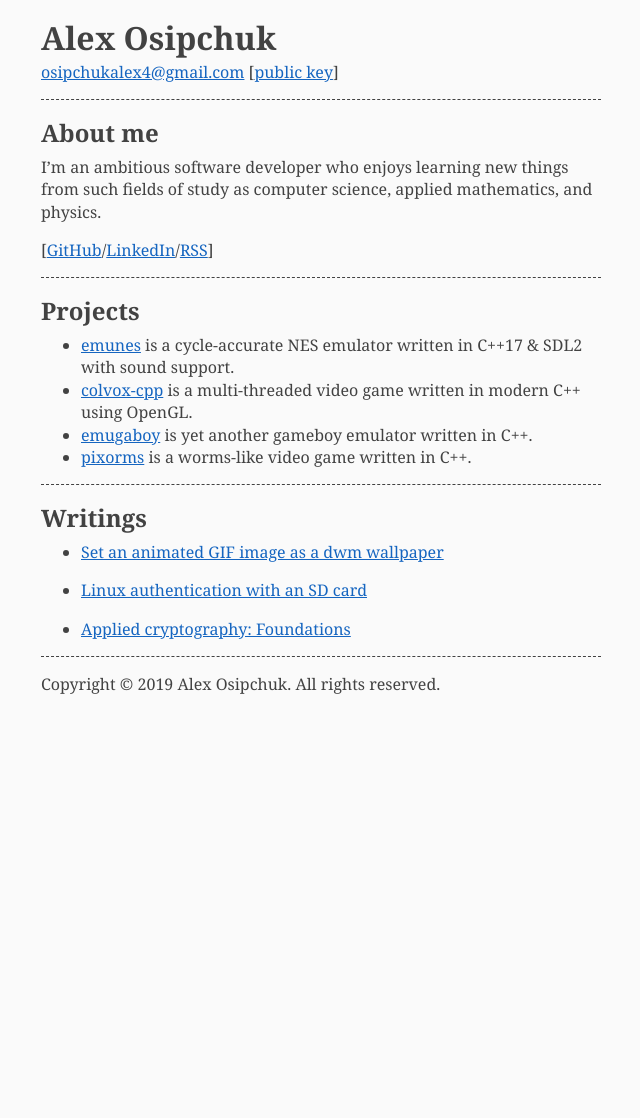
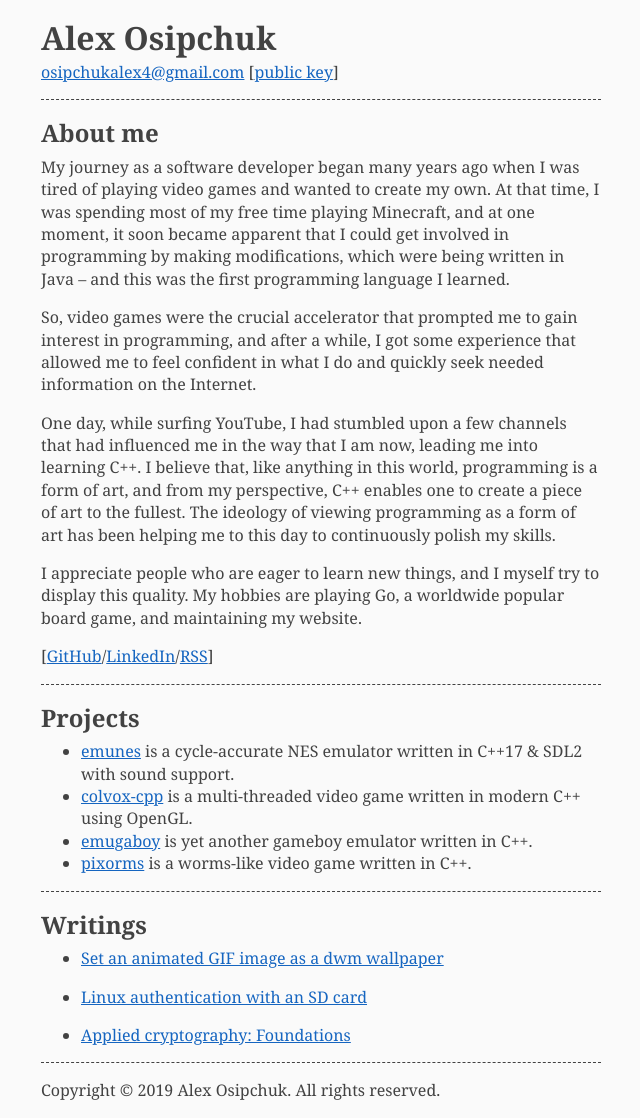
Before and after one commit to donqustix/donqustix.github.io, a Jekyll site: the page built from index.md, in a window 1280 px wide. Shown: the whole page, without its empty margins (319-959 px from the left). Built offline with Jekyll 4.4.1, drawn with Linux system fonts in a browser that asks for light colours; before the commit the page ends 900 px from its top, so only the background shows below that.

Commit message:
Update section

```diff
--- a/_includes/section_overview.md
+++ b/_includes/section_overview.md
@@ -1,5 +1,22 @@
 # About me
 
-I'm an ambitious software developer who enjoys learning new things from such fields of study as computer science, applied mathematics, and physics.
+My journey as a software developer began many years ago when I
+was tired of playing video games and wanted to create my own. At that time, I was spending most
+of my free time playing Minecraft, and at one moment, it soon became apparent that I could get
+involved in programming by making modifications, which were being written in Java – and this was
+the first programming language I learned.
+
+So, video games were the crucial accelerator that prompted me to gain interest in programming, and
+after a while, I got some experience that allowed me to feel confident in what I do and quickly seek
+needed information on the Internet.
+
+One day, while surfing YouTube, I had stumbled upon a few channels that had influenced me in the
+way that I am now, leading me into learning C++. I believe that, like anything in this world,
+programming is a form of art, and from my perspective, C++ enables one to create a piece of art to
+the fullest. The ideology of viewing programming as a form of art has been helping me to this day
+to continuously polish my skills.
+
+I appreciate people who are eager to learn new things, and I myself try to display this quality. My
+hobbies are playing Go, a worldwide popular board game, and maintaining my website.
 
 [[GitHub]({{ site.github_url }})/[LinkedIn]({{ site.linkedin_url }})/[RSS]({{ '/feed.xml' | relative_url }})]
```
